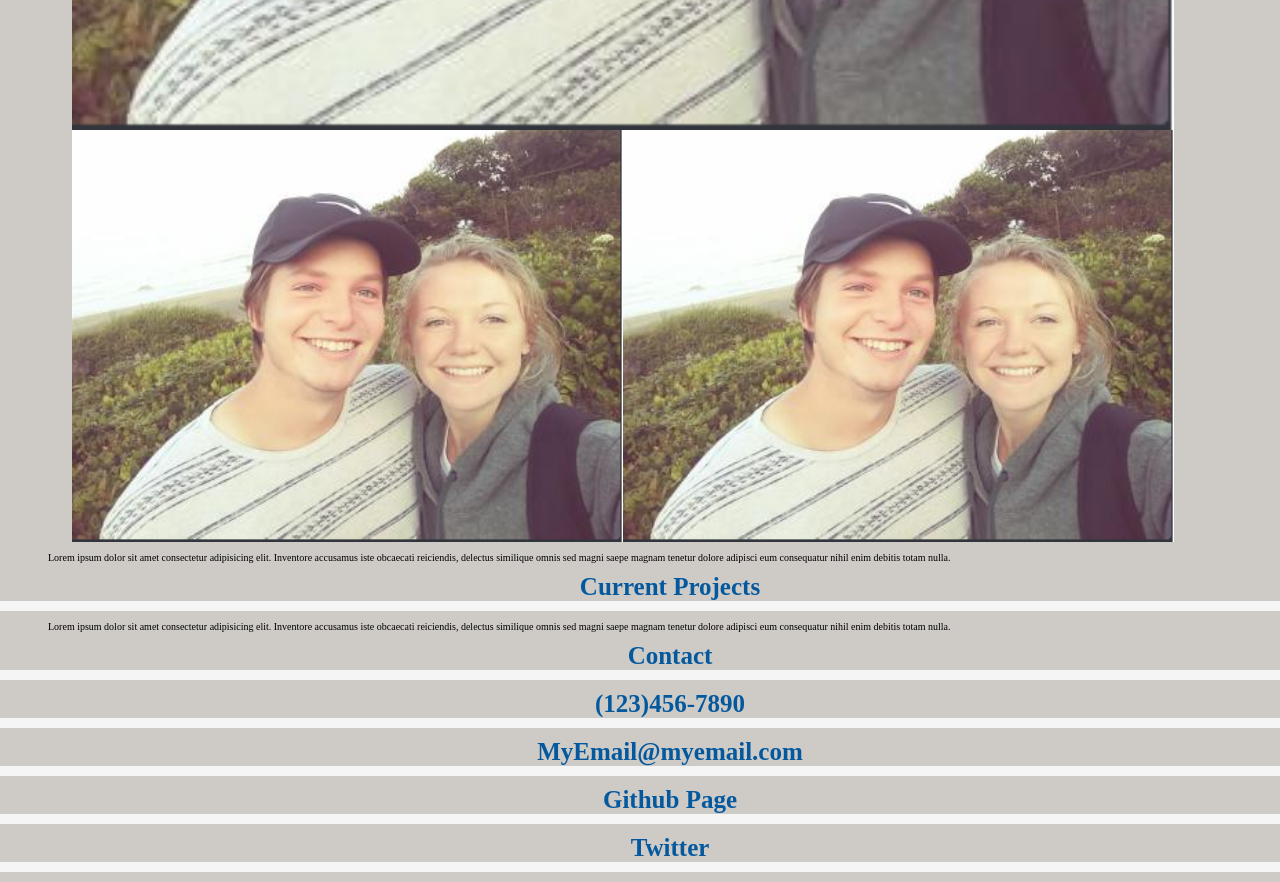
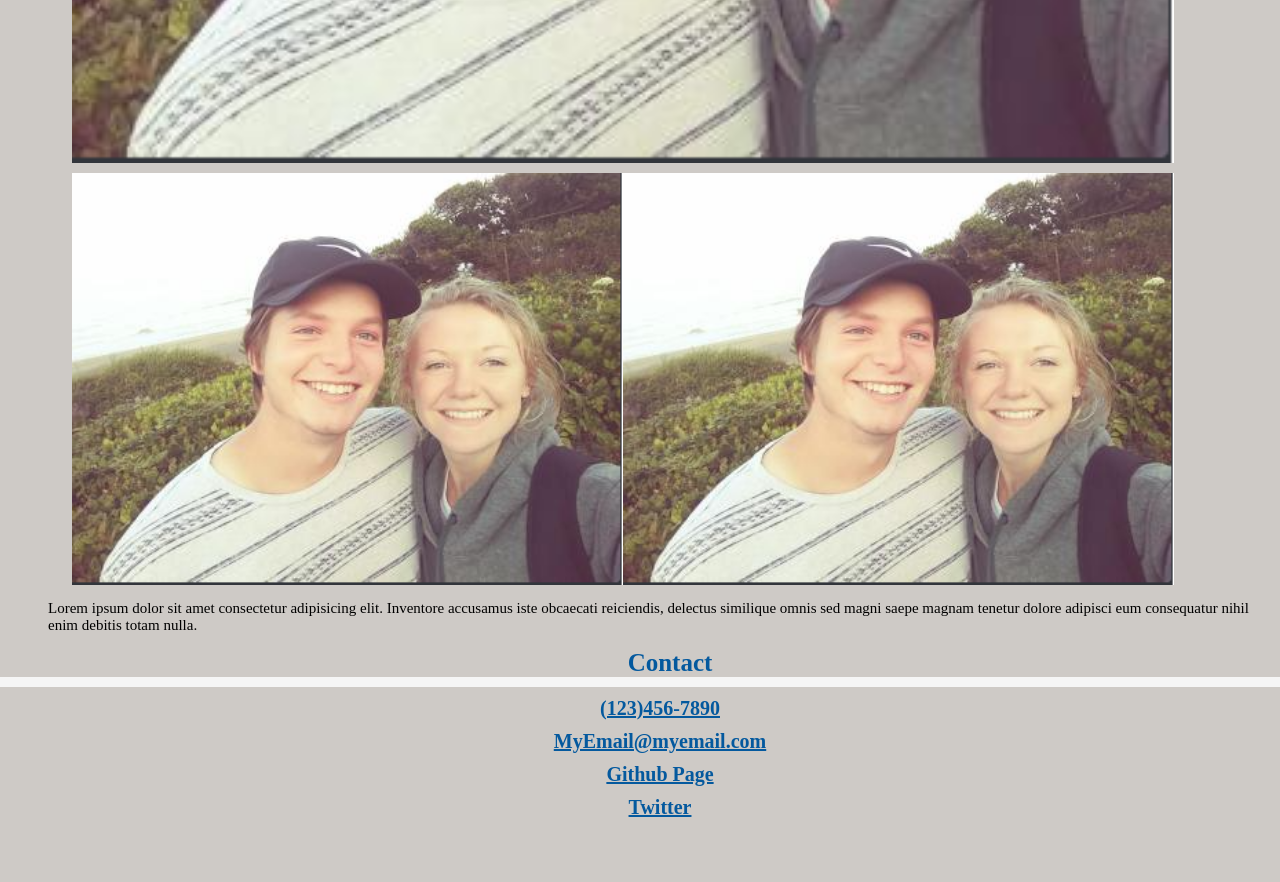
Before and after one commit to EfSoren/c2-portfolio, a plain HTML site: page index.html in a window 1280 px wide. Shown: the part 1700-2582 px from the top of the page. After the commit the page ends 2539 px from the top, so only its background shows below. Drawn offline with Linux system fonts and the light colour scheme.

Commit message:
New pictures

```diff
--- a/index.html
+++ b/index.html
@@ -12,8 +12,8 @@
         <nav class="title">Ethan Sorensen
             <ul>
                 <li>About Me</li>
-                <li>Past work</li>
-                <li>Current Projects</li>
+                <li>My Work</li>
+
                 <li>Contact</li>
             </ul>
         </nav>
@@ -22,39 +22,44 @@
         <div>
         <section>
             <ul>
-                <li>About Me</li>
+                <li>
+                    About Me
+                </li>
                     <img class="hero" src="/Pictures/pfpicubc.png" alt="Picture of myself and my wife">
-                <p> Lorem ipsum dolor sit amet consectetur adipisicing elit. Inventore accusamus iste obcaecati reiciendis, delectus similique omnis sed magni saepe magnam tenetur dolore adipisci eum consequatur nihil enim debitis totam nulla.</p>
-
+                        <p>
+                            Lorem ipsum dolor sit amet consectetur adipisicing elit. Inventore accusamus iste obcaecati reiciendis, delectus similique omnis sed magni saepe magnam tenetur dolore adipisci eum consequatur nihil enim debitis totam nulla.
+                        </p>
                 <li>Past Work</li>
             <div>
+                <a href="https://efsoren.github.io/c1-horiseon-ticket/">
                     <img class="hero" src="/Pictures/pfpicubc.png" alt="Picture of myself and my wife">
+                </a>
             </div>
             <div class="imgsmall">
-                    <img  class="subimage" src="/Pictures/pfpicubc.png" alt="Picture of myself and my wife">
-                    <img  class="subimage" src="/Pictures/pfpicubc.png" alt="Picture of myself and my wife">
+                <a class="subimage" href="https://efsoren.github.io/prework-study-guide/"><img class="subimage" src="/Pictures/pfpicubc.png" alt="Picture of myself and my wife"></a>
+                <a class="subimage" href="https://www.youtube.com/watch?v=dQw4w9WgXcQ"><img class="subimage" src="/Pictures/pfpicubc.png" alt="Picture of myself and my wife"></a>
             </div>
-                    <p> Lorem ipsum dolor sit amet consectetur adipisicing elit. Inventore accusamus iste obcaecati reiciendis, delectus similique omnis sed magni saepe magnam tenetur dolore adipisci eum consequatur nihil enim debitis totam nulla.</p>
-                    <li>Current Projects</li>
-                    <p> Lorem ipsum dolor sit amet consectetur adipisicing elit. Inventore accusamus iste obcaecati reiciendis, delectus similique omnis sed magni saepe magnam tenetur dolore adipisci eum consequatur nihil enim debitis totam nulla.</p>
-
-
+                    <p>
+                         Lorem ipsum dolor sit amet consectetur adipisicing elit. Inventore accusamus iste obcaecati reiciendis, delectus similique omnis sed magni saepe magnam tenetur dolore adipisci eum consequatur nihil enim debitis totam nulla.
+                    </p>
                 <li>Contact</li>
             </ul>
         </section>
                 <ul class="contact-list">
                     <li>(123)456-7890 </li>
-                    <li>MyEmail@myemail.com</li>
-                    <li>Github Page</li>
-                    <li>Twitter</li>
-
+                    <li>
+                        <a href="mailto:Myemail@myemail.com">MyEmail@myemail.com</a>
+                    </li>
+                    <li>
+                        <a href="https://github.com/EfSoren">Github Page</a>
+                    </li>
+                    <li>
+                        <a href="https://twitter.com">Twitter</a>
+                    </li>
                 </ul>
        </div>
     </main>
 <main>
-    <!-- <section class="hero">
-
-    </section> -->
 </main>
 </body>
 </html>
--- a/style1.css
+++ b/style1.css
@@ -48,7 +48,7 @@ header{
     color: var(--white);
       background-color: var(--steelblu);
 }
-main li{
+section li{
   display: flex;
   flex: 1 0 0;
   text-decoration: none;
@@ -63,13 +63,24 @@ main li{
   width: 105vw;
   margin:0.5rem 0 1rem -5rem;
 }
+section p{
+  font-size: 1.5rem;
+}
 .contact-list{
+
   list-style-type: none;
-  text-shadow: var(--drop);
-  color: var(--white);
-  background-color: var(--steelblu);
+    display: flex;
+    flex-direction: column;
+    align-items: center;
+    font-weight: bold;
+    color: var(--bluetext);
 }
+.contact-list li{
+  font-size: 2rem;
+  text-decoration: underline var(--bluetext);
+  margin-bottom: 1rem;
 
+}
 .vlborder{
   border-right: 1rem solid var(--white);
 
@@ -90,6 +101,7 @@ main li{
   justify-content: space-evenly;
   margin: 0 3% 0 2%;
   width: 90%;
+  margin-top: 1rem;
 }
 .subimage{
   display: inline-block;
@@ -98,7 +110,18 @@ main li{
     width: 10%;
     height: auto;
   }
+a{
 
+  display: inherit !important;
+  width: inherit !important;
+  height: inherit !important;
+  color: inherit !important;
+  text-decoration: none !important;
+  font-size: inherit !important;
+  font-family: inherit !important;
+  font-weight: inherit !important;
+  line-height: inherit !important;
+}
 @media screen and (min-width: 762px) {
   .title{
     flex-direction: row;
```
Also changed, not shown: Pictures/Hss.jpg (added), Pictures/Preworkss.jpg (added). Lines whose indentation alone changed are shown as unchanged.
